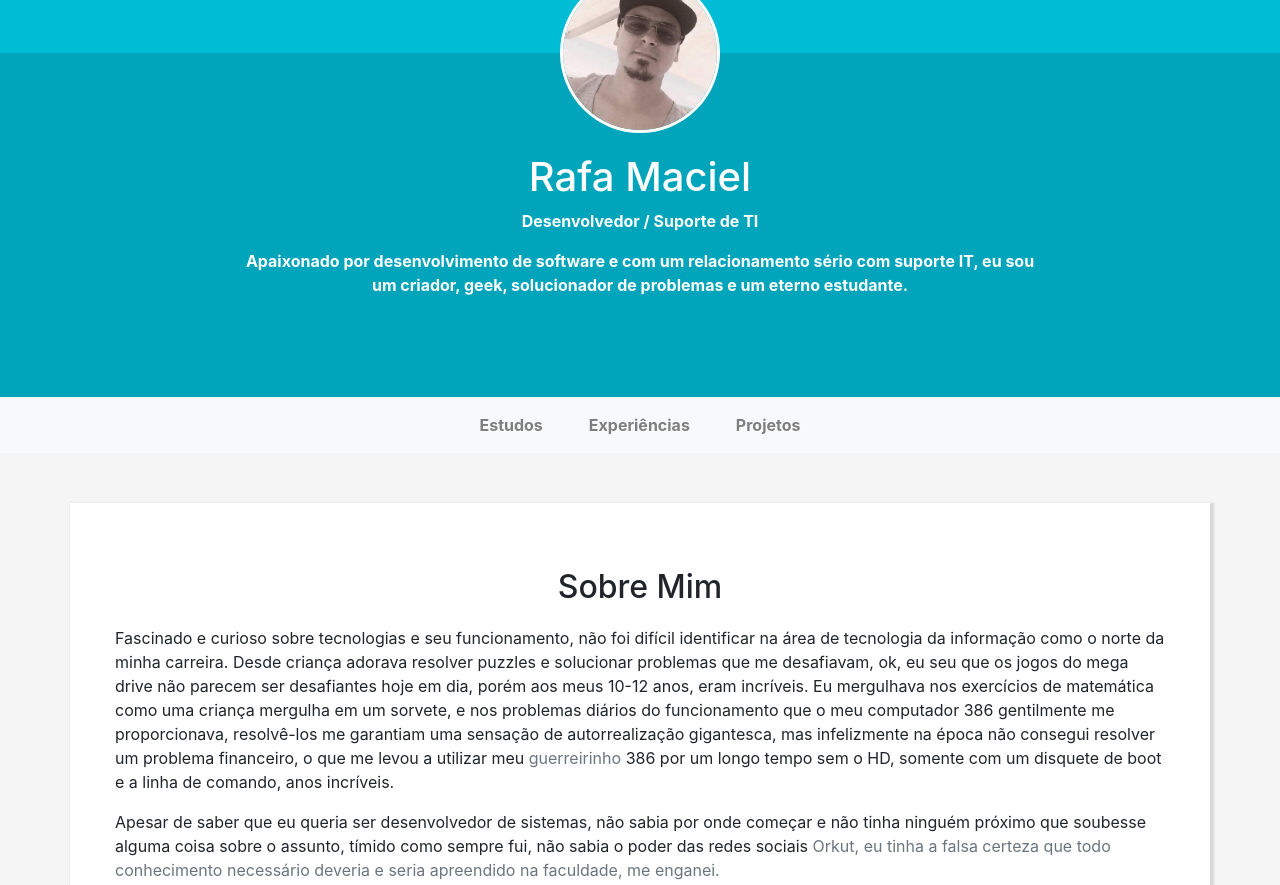
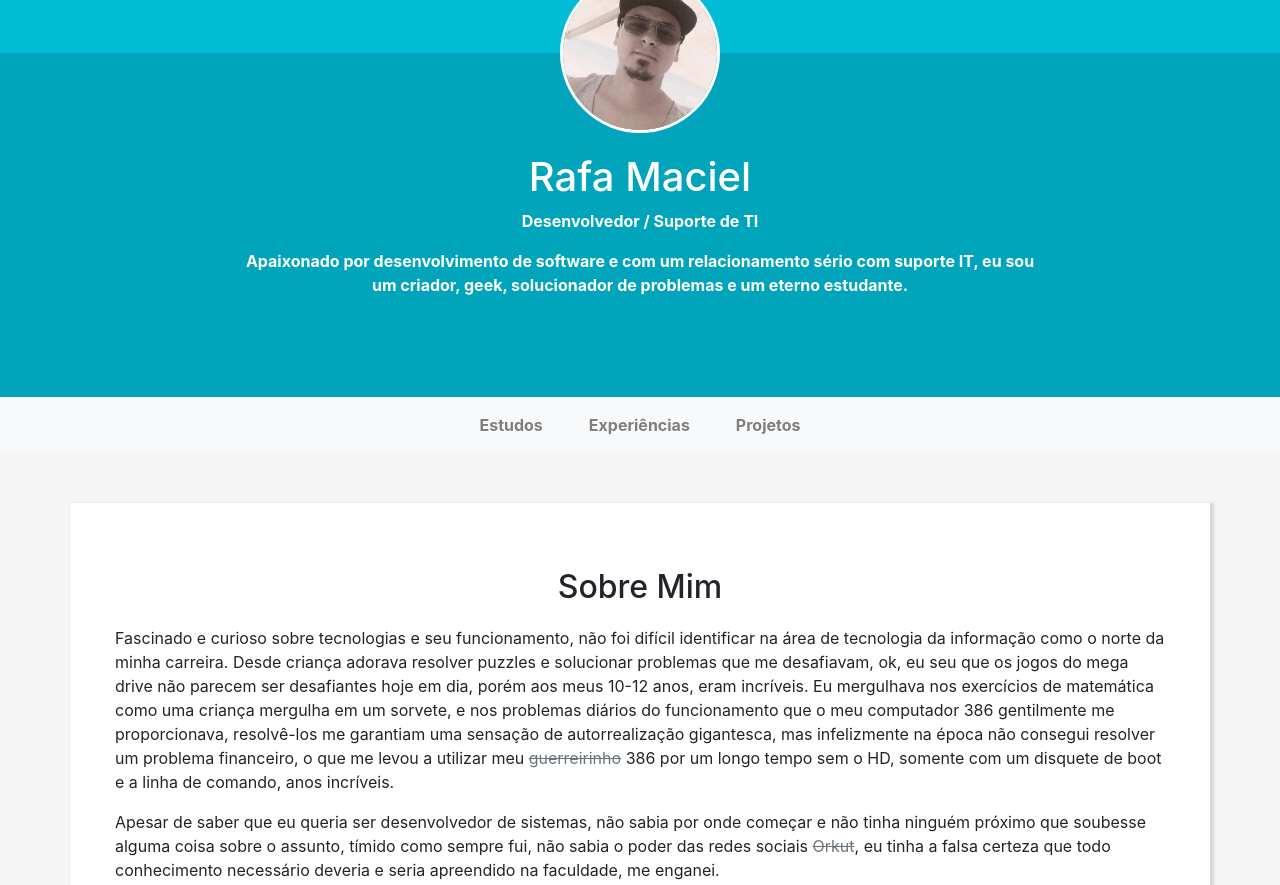
Before and after one commit to rafa-maciel/rafa-maciel.github.io, a plain HTML site: page index.html in a window 1280 px wide. Shown: the part 82-967 px from the top of the page. Drawn offline with nearby package versions, Linux system fonts and the light colour scheme.

Commit message:
Update index.html

```diff
--- a/index.html
+++ b/index.html
@@ -63,11 +63,11 @@
 					desafiantes hoje em dia, porém aos meus 10-12 anos, eram incríveis. Eu mergulhava nos exercícios de matemática
 					como uma criança mergulha em um sorvete, e nos problemas diários do funcionamento que o meu computador 386 gentilmente me
 					proporcionava, resolvê-los me garantiam uma sensação de autorrealização gigantesca, mas infelizmente na época não consegui
-					resolver um problema financeiro, o que me levou a utilizar meu  <span class='text-muted'>guerreirinho</span> 386 por um longo tempo sem o HD,
+					resolver um problema financeiro, o que me levou a utilizar meu  <del class='text-muted'>guerreirinho</del> 386 por um longo tempo sem o HD,
 					somente com um disquete de boot e a linha de comando, anos incríveis.</p>
 				<p>Apesar de saber que eu queria ser desenvolvedor de sistemas, não sabia por onde começar e não tinha
 					ninguém próximo que soubesse alguma coisa sobre o assunto, tímido como sempre fui, não sabia o
-					poder das redes sociais <span class='text-muted'>Orkut<span>, eu tinha a falsa certeza que todo conhecimento
+					poder das redes sociais <del class='text-muted'>Orkut</del>, eu tinha a falsa certeza que todo conhecimento
 					necessário deveria e seria apreendido na faculdade, me enganei. </p>
 				<p> Antes de começar a faculdade, consegui uma promoção no meu primeiro emprego de call center e me
 					tornei um analista de service desk, adorava resolver os problemas rotineiros das operações,
```
